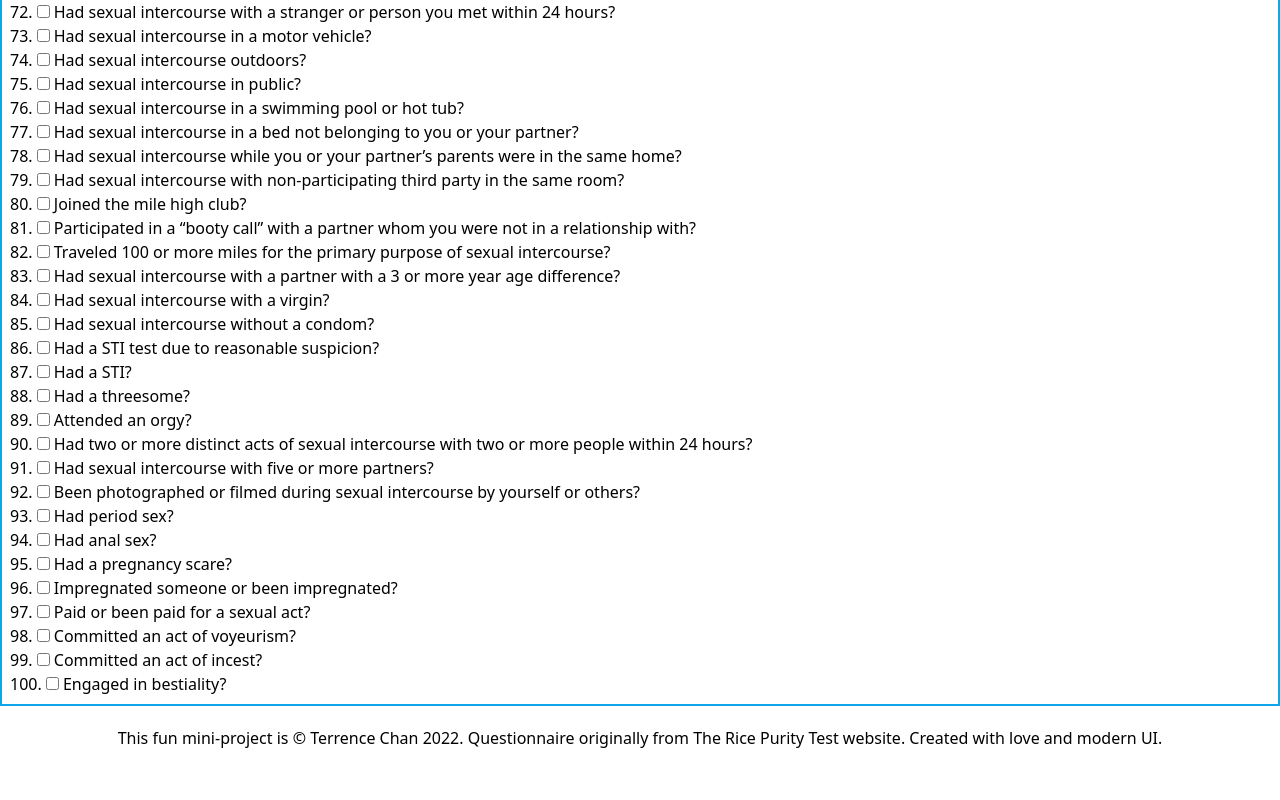
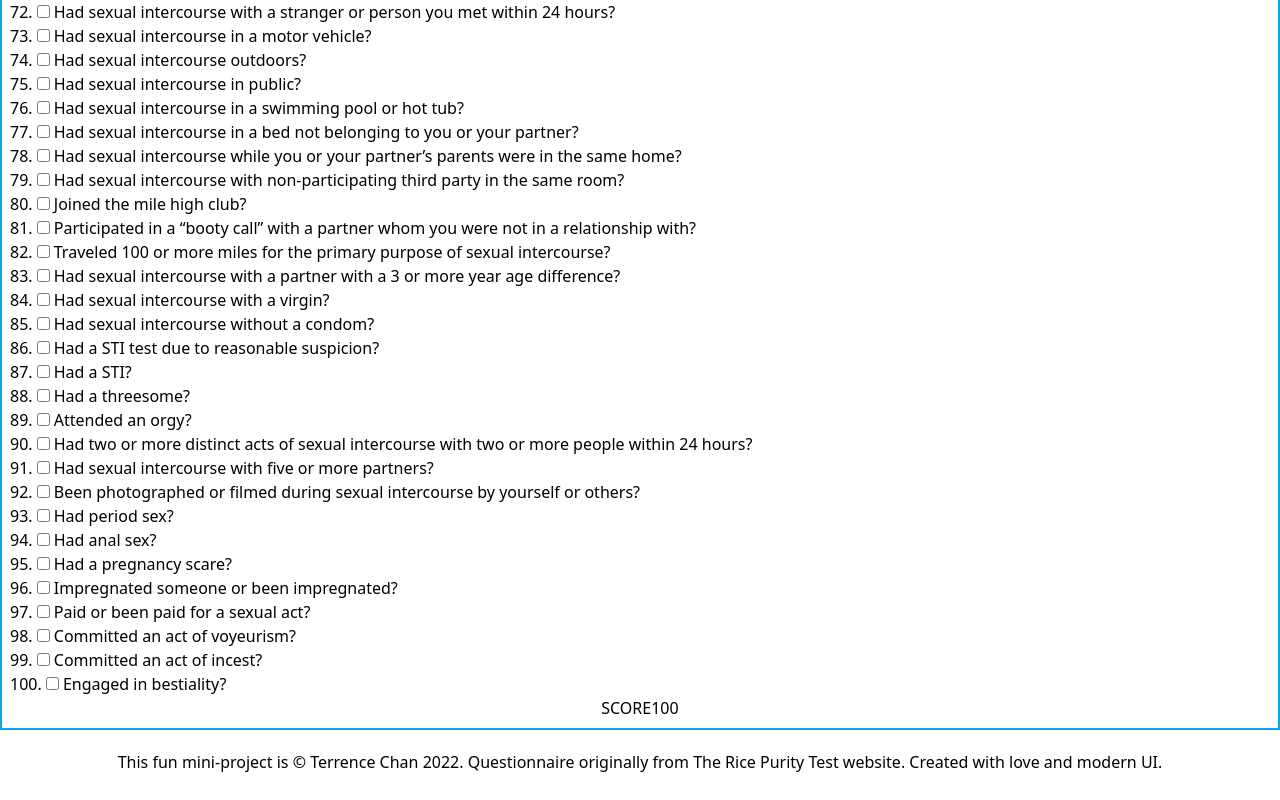
Before and after one commit to TerrenceJChan/rice-purity-test-modern-ui, a Next.js app: page / in a window 1280 px wide. Shown: the part 1995-2795 px from the top of the page. Before the commit the page ends 2771 px from the top, so only its background shows below. Built offline with nearby package versions, Linux system fonts and the light colour scheme.

Commit message:
Dynamically update score

```diff
--- a/src/components/Questionnaire.js
+++ b/src/components/Questionnaire.js
@@ -1,19 +1,33 @@
+import React, { useState } from 'react';
 import purityQuestions from "../assets/purityQuestions.json"
 
+const Questionnaire = () => {
+    const [score, setScore] = useState(100)
+    const adjustScore = ({ target }) => {
+        if (target.checked === true) {
+            setScore(score - 1)
+        } else {
+            setScore(score + 1)
+        }
+    }
     const questions = purityQuestions.map((question) =>
         <li key={question.key}>
-        <input type="checkbox" name={question.key + 1} className="mr-1" />
+            <input type="checkbox" name={question.key + 1} className="mr-1" onChange={adjustScore} />
             <label htmlFor={question.key + 1}>{question.question}</label>
         </li>
     )
-
-const Questionnaire = () => {
     return (
+        <>
             <form className="border-2 border-sky-500 p-2">
                 <ol className="list-decimal list-inside">
                     {questions}
                 </ol>
+                <div className="flex justify-center">
+                    <p>SCORE</p>
+                    <p>{score}</p>
+                </div>
             </form>
+        </>
     )
 }
 
--- a/src/pageComponents/Main.js
+++ b/src/pageComponents/Main.js
@@ -2,7 +2,6 @@ import Layout from "../components/Layout"
 import Questionnaire from "../components/Questionnaire"
 
 const Main = () => {
-    // const [score, setScore] = useState(100)
     return (
         <Layout>
             <div className="grid gap-y-2">
```
Lines whose indentation alone changed are shown as unchanged.
